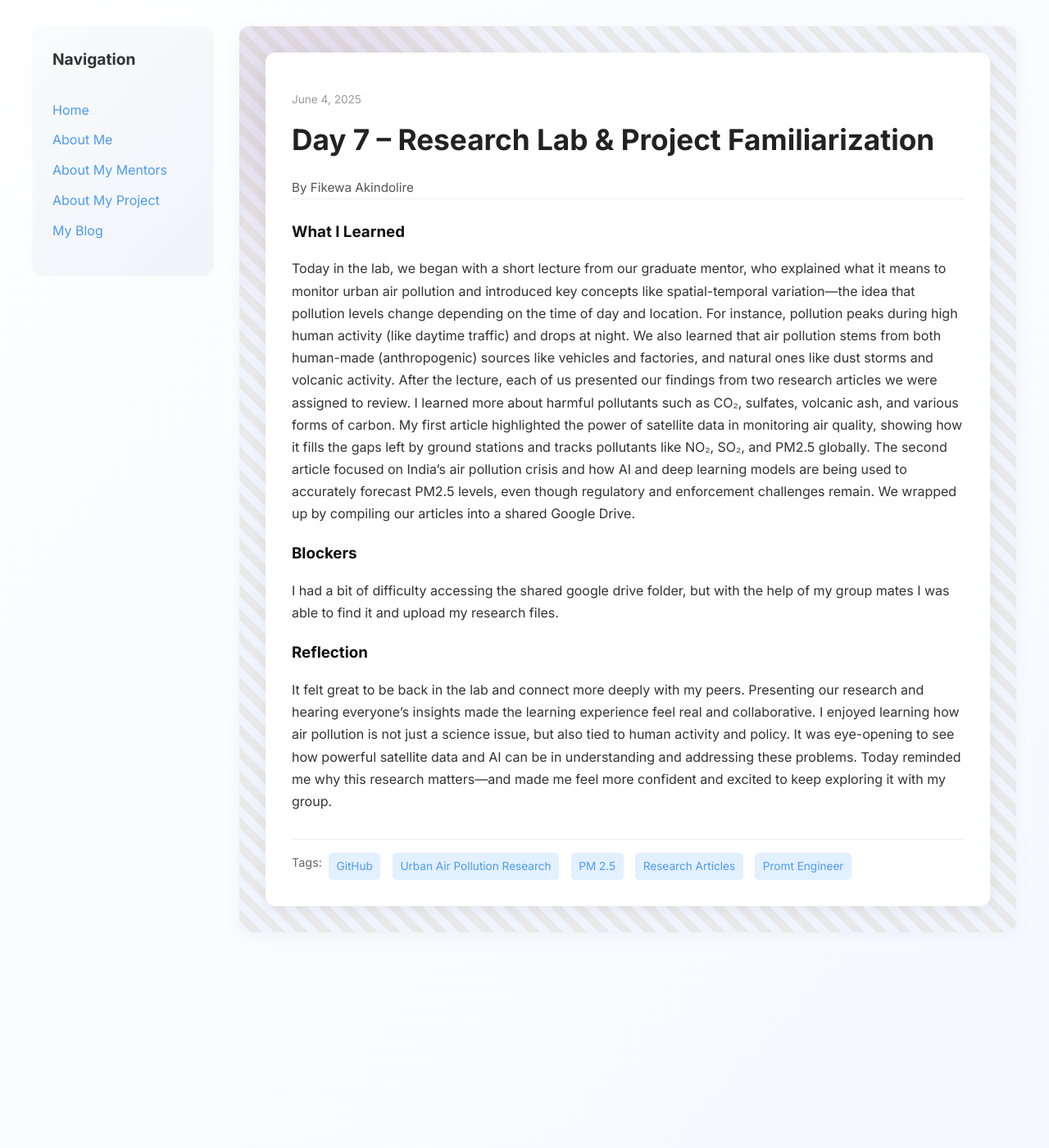
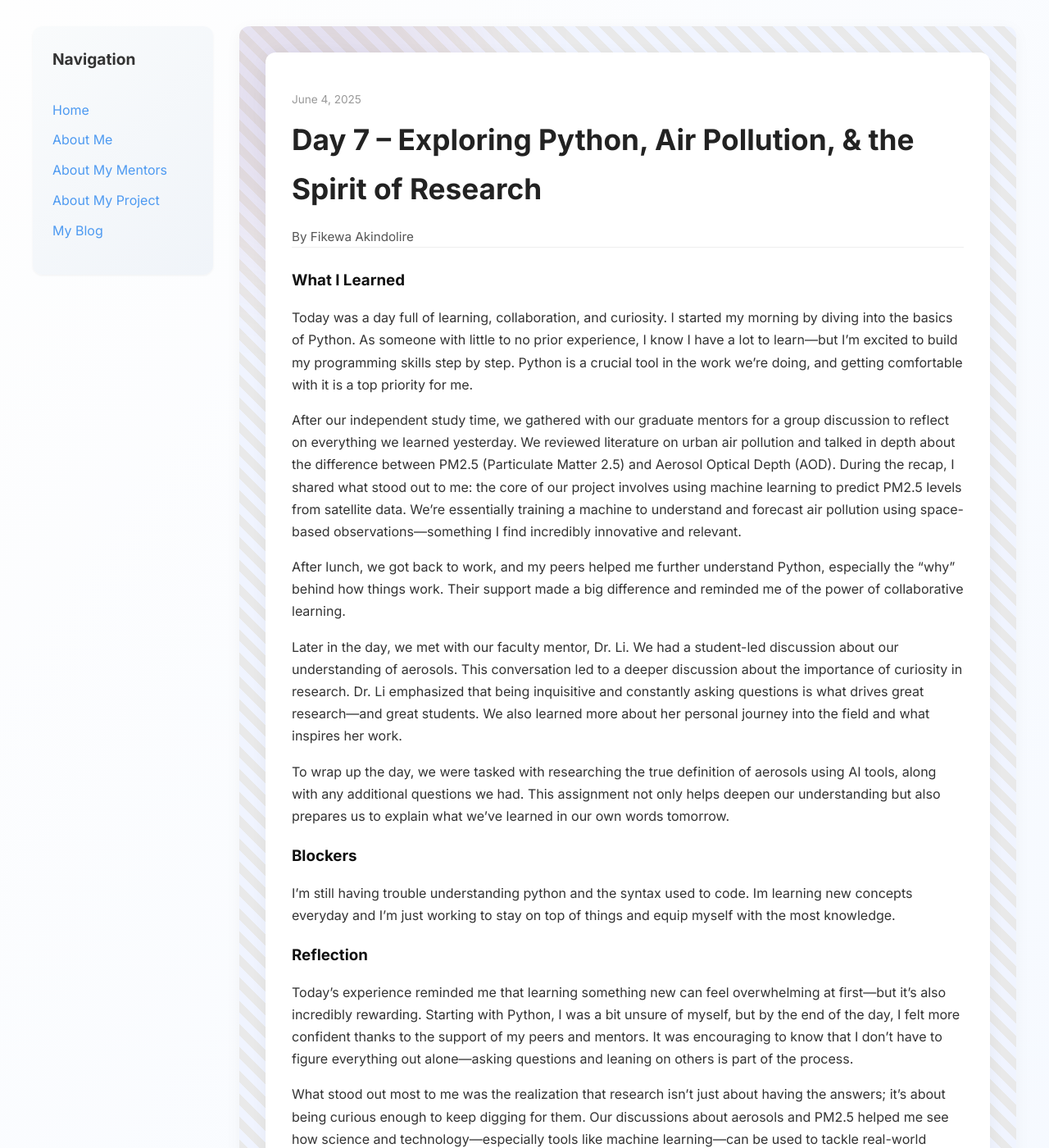
Before and after one commit to Fikewa-Akindolire/Fikewa-Akindolire.github.io, a Jekyll site: the page built from _posts/2025-06-04-day-7.md, in a window 1280 px wide and 1400 px high. Shown: the whole window at 82% size. Built offline with Jekyll 4.4.1, drawn with Linux system fonts in a browser that asks for light colours; some of the changed text lies outside the part shown.

Commit message:
Update 2025-06-04-day-7.md

```diff
--- a/_posts/2025-06-04-day-7.md
+++ b/_posts/2025-06-04-day-7.md
@@ -1,19 +1,30 @@
 ---
 layout: post
-title: "Day 7 – Research Lab & Project Familiarization"
+title: "Day 7 – Exploring Python, Air Pollution, & the Spirit of Research"
 date: 2025-06-04
 author: Fikewa Akindolire
 permalink: /day7.html
-tags: ["GitHub" , "Urban Air Pollution Research" , "PM 2.5" , "Research Articles" , "Promt Engineer"]
+tags: ["Replit" , "Python Syntax" , "PM 2.5" , "NASA Giovanni" , "Google Colab"]
 
 what_i_learned: |
-    Today in the lab, we began with a short lecture from our graduate mentor, who explained what it means to monitor urban air pollution and
-    introduced key concepts like spatial-temporal variation—the idea that pollution levels change depending on the time of day and location. For         instance, pollution peaks during high human activity (like daytime traffic) and drops at night. We also learned that air pollution stems from both     human-made (anthropogenic) sources like vehicles and factories, and natural ones like dust storms and volcanic activity. After the lecture, each     of us presented our findings from two research articles we were assigned to review. I learned more about harmful pollutants such as CO₂, sulfates,     volcanic ash, and various forms of carbon. My first article highlighted the power of satellite data in monitoring air quality, showing how it         fills the gaps left by ground stations and tracks pollutants like NO₂, SO₂, and PM2.5 globally. The second article focused on India’s air             pollution crisis and how AI and deep learning models are being used to accurately forecast PM2.5 levels, even though regulatory and enforcement     challenges remain. We wrapped up by compiling our articles into a shared Google Drive.
+    Today was a day full of learning, collaboration, and curiosity. I started my morning by diving into the basics of Python. As someone with little     to no prior experience, I know I have a lot to learn—but I’m excited to build my programming skills step by step. Python is a crucial tool in the     work we’re doing, and getting comfortable with it is a top priority for me.
+
+    After our independent study time, we gathered with our graduate mentors for a group discussion to reflect on everything we learned yesterday. We reviewed literature on urban air pollution and talked in depth about the difference between PM2.5 (Particulate Matter 2.5) and Aerosol Optical Depth (AOD). During the recap, I shared what stood out to me: the core of our project involves using machine learning to predict PM2.5 levels from satellite data. We’re essentially training a machine to understand and forecast air pollution using space-based observations—something I find incredibly innovative and relevant.
+
+    After lunch, we got back to work, and my peers helped me further understand Python, especially the “why” behind how things work. Their support made a big difference and reminded me of the power of collaborative learning.
+
+    Later in the day, we met with our faculty mentor, Dr. Li. We had a student-led discussion about our understanding of aerosols. This conversation led to a deeper discussion about the importance of curiosity in research. Dr. Li emphasized that being inquisitive and constantly asking questions is what drives great research—and great students. We also learned more about her personal journey into the field and what inspires her work.
+
+    To wrap up the day, we were tasked with researching the true definition of aerosols using AI tools, along with any additional questions we had. This assignment not only helps deepen our understanding but also prepares us to explain what we’ve learned in our own words tomorrow.
 
 blockers: |
-    I had a bit of difficulty accessing the shared google drive folder, but with the help of my group mates I was able to find it and upload my         research files.
+    I'm still having trouble understanding python and the syntax used to code. Im learning new concepts everyday and I'm just working to stay on top of things and equip myself with the most knowledge.
 
 reflection: |
-    It felt great to be back in the lab and connect more deeply with my peers. Presenting our research and hearing everyone’s insights made the           learning experience feel real and collaborative. I enjoyed learning how air pollution is not just a science issue, but also tied to human             activity and policy. It was eye-opening to see how powerful satellite data and AI can be in understanding and addressing these problems. Today        reminded me why this research matters—and made me feel more confident and excited to keep exploring it with my group.
+    Today’s experience reminded me that learning something new can feel overwhelming at first—but it’s also incredibly rewarding. Starting with           Python, I was a bit unsure of myself, but by the end of the day, I felt more confident thanks to the support of my peers and mentors. It was          encouraging to know that I don’t have to figure everything out alone—asking questions and leaning on others is part of the process.
+
+    What stood out most to me was the realization that research isn’t just about having the answers; it’s about being curious enough to keep digging for them. Our discussions about aerosols and PM2.5 helped me see how science and technology—especially tools like machine learning—can be used to tackle real-world problems like air pollution. That gave me a sense of purpose and motivation.
+
+    Hearing Dr. Li talk about her journey and why she loves her work made me think about my own path. It reminded me that passion and curiosity are powerful drivers in any career, especially in research. I’m excited to keep growing, asking more questions, and getting better at both the technical and critical thinking skills this project requires.
 
 ---
```
